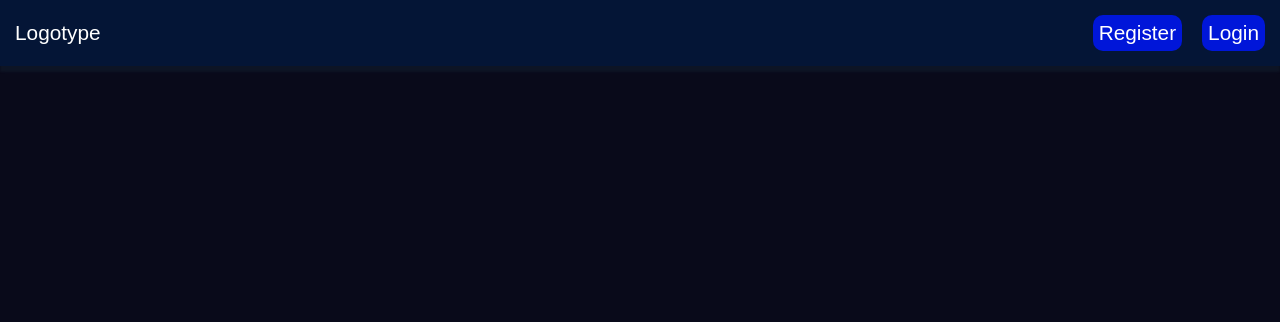
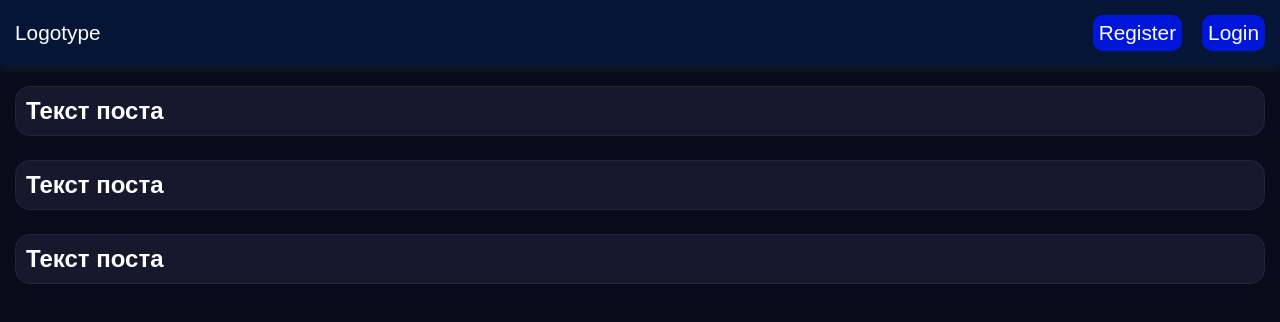
Before and after one commit to volodinSergey/Blog-for-devhouse, a Vue app in the folder frontend/: page /posts in a window 1280 px wide. Shown: the top 322 px of the page. Built offline with nearby package versions, Linux system fonts and the light colour scheme.

Commit message:
Created posts page, posts list component and post item component

```diff
--- a/frontend/src/App.vue
+++ b/frontend/src/App.vue
@@ -53,5 +53,7 @@ ul {
 body {
   background-color: #090a1a;
   color: rgb(87, 249, 255);
+  font-family: sans-serif;
+  color: #fff;
 }
 </style>
--- /dev/null
+++ b/frontend/src/components/PostsList.vue
@@ -0,0 +1,25 @@
+<template>
+  <ul class="posts-list">
+    <PostsListItem />
+    <PostsListItem />
+    <PostsListItem />
+  </ul>
+</template>
+
+<script>
+import PostsListItem from './PostsListItem.vue'
+export default {
+  name: 'PostsList',
+
+  components: {
+    PostsListItem,
+  },
+}
+</script>
+
+<style lang="scss" scoped>
+.posts-list {
+  display: grid;
+  gap: 1.5rem;
+}
+</style>
--- /dev/null
+++ b/frontend/src/components/PostsListItem.vue
@@ -0,0 +1,20 @@
+<template>
+  <li class="post-item">
+    <h1>Текст поста</h1>
+  </li>
+</template>
+
+<script>
+export default {
+  name: 'PostsListItem',
+}
+</script>
+
+<style lang="scss" scoped>
+.post-item {
+  padding: 10px;
+  border: 1px solid #23243e;
+  background-color: #16182d;
+  border-radius: 0.9rem;
+}
+</style>
--- a/frontend/src/components/TheHeader.vue
+++ b/frontend/src/components/TheHeader.vue
@@ -12,7 +12,7 @@
             <li class="navigation-list__item">
               <router-link
                 class="navigation-list__link"
-                :to="{}"
+                :to="{ name: 'postsView' }"
                 >Posts
               </router-link>
             </li>
--- a/frontend/src/router/index.js
+++ b/frontend/src/router/index.js
@@ -4,6 +4,7 @@ import VueRouter from 'vue-router'
 import RegisterView from '@/views/RegisterView'
 import LoginView from '@/views/LoginView'
 import HomeView from '@/views/HomeView'
+import PostsView from '@/views/PostsView.vue'
 
 
 Vue.use(VueRouter)
@@ -25,6 +26,12 @@ const routes = [
     path: '/home',
     name: 'homeView',
     component: HomeView
+  },
+
+  {
+    path: '/posts',
+    name: 'postsView',
+    component: PostsView
   }
 ]
 
--- /dev/null
+++ b/frontend/src/views/PostsView.vue
@@ -0,0 +1,35 @@
+<template>
+  <section class="posts">
+    <div class="container">
+      <div class="posts__box">
+        <PostsList />
+      </div>
+    </div>
+  </section>
+</template>
+
+<script>
+import PostsList from '@/components/PostsList.vue'
+
+export default {
+  name: 'PostsView',
+
+  components: {
+    PostsList,
+  },
+}
+</script>
+
+<style lang="scss" scoped>
+.posts {
+  &__box {
+    padding-top: 20px;
+  }
+}
+
+.container {
+  max-width: 1480px;
+  margin: 0 auto;
+  padding: 0 15px;
+}
+</style>
```
